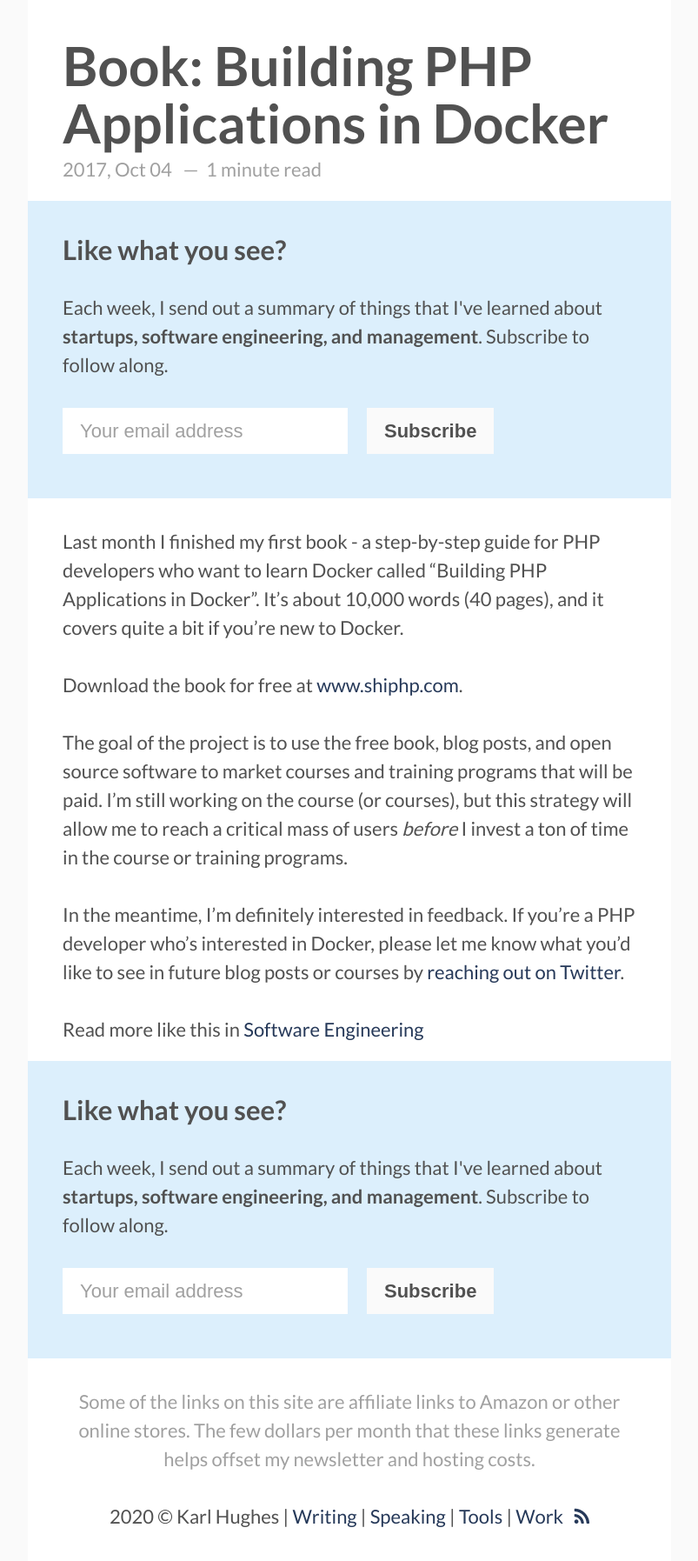
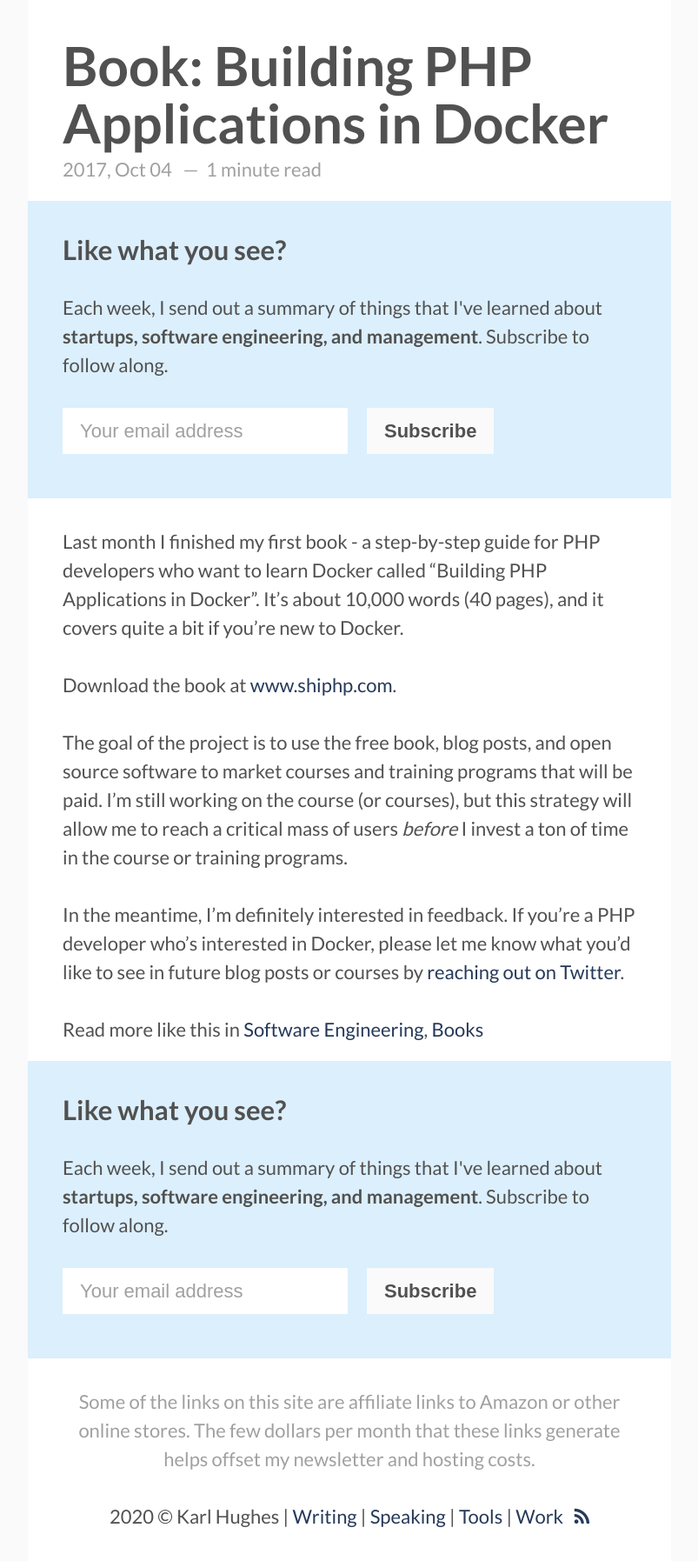
Before and after one commit to karllhughes/personal-blog-5, a Jekyll site: the page built from _posts/2017-10-04-shiphp-book.markdown, in a window 1280 px wide, cut to the strip 580-2380 px from the top of the page. Shown: the top 1795 px of the strip at 87% size, without its empty margins (238-1041 px from the left). Built offline with Jekyll 4.4.1, drawn with Linux system fonts in a browser that asks for light colours.

Commit message:
Adding books category

```diff
--- a/_posts/2017-04-14-peopleware.markdown
+++ b/_posts/2017-04-14-peopleware.markdown
@@ -6,6 +6,7 @@ img: https://i.imgur.com/ceLqlH1.png
 categories:
   - Management
   - Software Engineering
+  - Books
 ---
 *Two years ago I read Peopleware for the first time and wrote this blog post. That book was the most inspiring engineering leadership material I had read, and it's still definitely in my [top 5 recommendations](/posts/reading-for-engineering-managers).*
 
--- a/_posts/2017-04-16-five-takeaways-from-clean-code-a-handbook-of-agile-software-craftsmanship.markdown
+++ b/_posts/2017-04-16-five-takeaways-from-clean-code-a-handbook-of-agile-software-craftsmanship.markdown
@@ -5,6 +5,7 @@ date: 2017-04-16
 img: https://i.imgur.com/EHex9XC.png
 categories:
   - Software Engineering
+  - Books
 ---
 *I first published this post in May 2015, but Clean Code is timeless. If you're new to programming, read it because it's a great primer. If you're experienced in programming, read it because it's a great reminder.*
 
--- a/_posts/2017-10-04-shiphp-book.markdown
+++ b/_posts/2017-10-04-shiphp-book.markdown
@@ -5,10 +5,11 @@ date: 2017-10-04
 img: https://i.imgur.com/uMywG3a.png
 categories:
   - Software Engineering
+  - Books
 ---
 Last month I finished my first book - a step-by-step guide for PHP developers who want to learn Docker called "Building PHP Applications in Docker". It's about 10,000 words (40 pages), and it covers quite a bit if you're new to Docker.
 
-Download the book for free at [www.shiphp.com](https://www.shiphp.com/).
+Download the book at [www.shiphp.com](https://www.shiphp.com/).
 
 The goal of the project is to use the free book, blog posts, and open source software to market courses and training programs that will be paid. I'm still working on the course (or courses), but this strategy will allow me to reach a critical mass of users _before_ I invest a ton of time in the course or training programs.
 
--- a/_posts/2019-02-23-reading-for-engineering-managers.markdown
+++ b/_posts/2019-02-23-reading-for-engineering-managers.markdown
@@ -6,6 +6,7 @@ img: https://i.imgur.com/LfoGVeM.jpg
 categories:
   - Management
   - Software Engineering
+  - Books
 ---
 
 Software engineering management is an evolving field with a growing body of knowledge, and [thousands of books](https://amzn.to/2Et5hfa) are available on the topic. I started [reading more](/posts/trello-as-a-reading-list) a few years ago, so as 2019 gets started, I thought I would take a look at some of the best software management books available. Most of these are pretty popular in the field, but some are a bit non-traditional, so bear with me. Scroll to the bottom if you want to suggest your own favorites as well.
--- /dev/null
+++ b/books.html
@@ -0,0 +1,6 @@
+---
+layout: category
+category-name: Books
+title: Books I Recommend
+permalink: "/books"
+---
```
